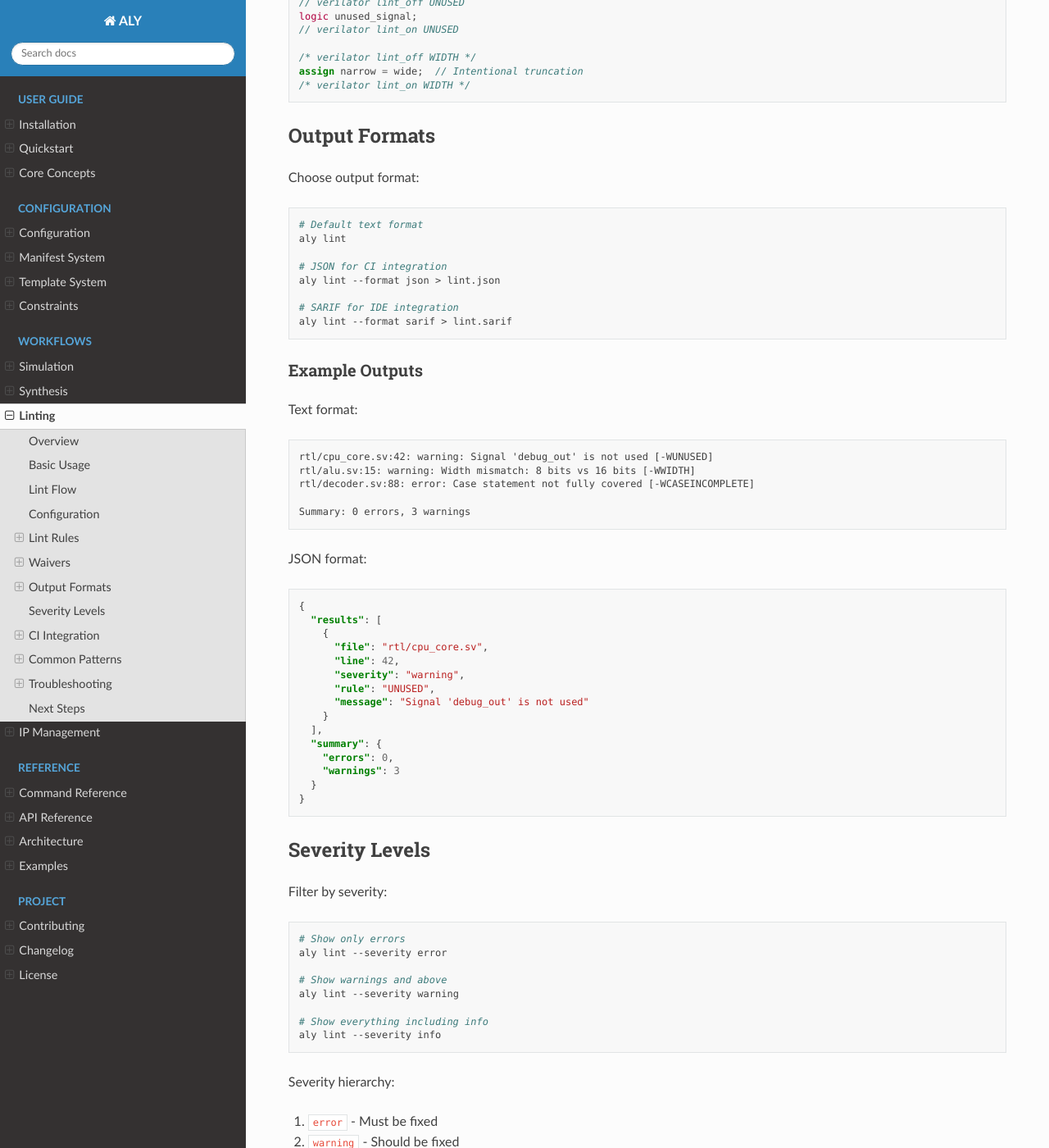
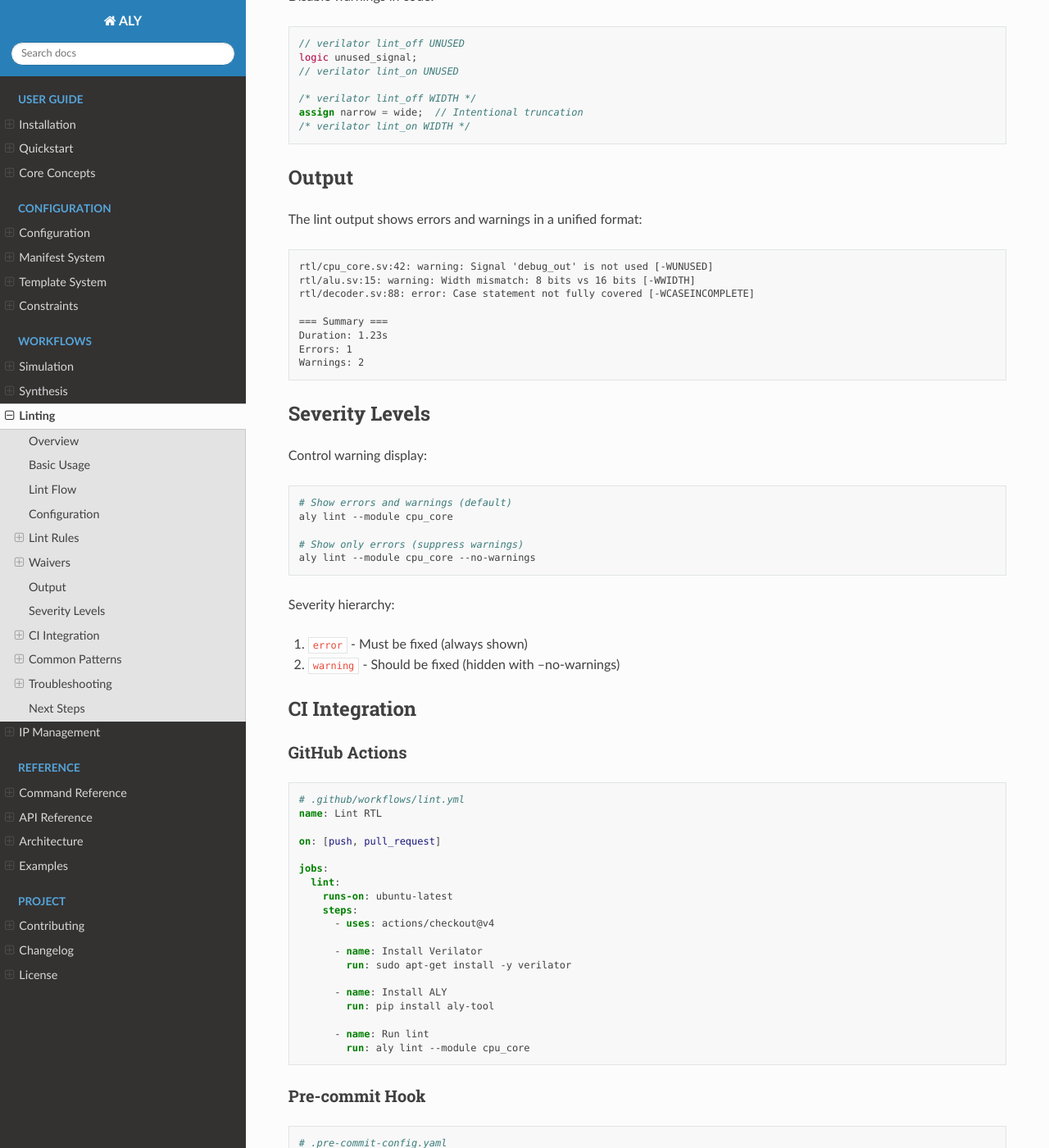
Before and after one commit to RWU-SOC/aly-tool, a Sphinx documentation site: the page built from docs/source/linting.rst, in a window 1280 px wide and 1400 px high, scrolled down 3219 px. Shown: the whole window at 82% size. Built offline with Sphinx 7.4.7 and the Read the Docs theme 3.1.0, drawn with Linux system fonts in a browser that asks for light colours; some of the changed text lies outside the part shown.

Commit message:
Update documentation and README for new CLI and usage
Revised README and documentation to reflect updated command-line interface, argument conventions, and usage examples. Updated URLs, minimum Python version, and clarified instructions for simulation, linting, and synthesis. Improved documentation for new options, removed outdated examples, and enhanced troubleshooting and CI integration sections.

```diff
--- a/docs/source/index.rst
+++ b/docs/source/index.rst
@@ -109,4 +109,3 @@
 
 * :ref:`genindex`
 * :ref:`modindex`
-* :ref:`search`
--- a/docs/source/linting.rst
+++ b/docs/source/linting.rst
@@ -37,14 +37,17 @@
 
 .. code-block:: bash
 
-   # Lint all RTL
-   aly lint
-
-   # Lint specific module
+   # Lint specific module (--module is required when no files given)
    aly lint --module cpu_core
 
    # Use specific linter
-   aly lint --tool verilator
+   aly lint --module cpu_core --tool slang
+
+   # Lint specific files
+   aly lint rtl/cpu.sv rtl/alu.sv
+
+   # Errors only (suppress warnings)
+   aly lint --module cpu_core --no-warnings
 
 
 Lint Flow
@@ -229,27 +232,10 @@
    /* verilator lint_on WIDTH */
 
 
-Output Formats
---------------
+Output
+------
 
-Choose output format:
-
-.. code-block:: bash
-
-   # Default text format
-   aly lint
-
-   # JSON for CI integration
-   aly lint --format json > lint.json
-
-   # SARIF for IDE integration
-   aly lint --format sarif > lint.sarif
-
-
-Example Outputs
-~~~~~~~~~~~~~~~
-
-Text format:
+The lint output shows errors and warnings in a unified format:
 
 .. code-block:: text
 
@@ -257,50 +243,29 @@
    rtl/alu.sv:15: warning: Width mismatch: 8 bits vs 16 bits [-WWIDTH]
    rtl/decoder.sv:88: error: Case statement not fully covered [-WCASEINCOMPLETE]
 
-   Summary: 0 errors, 3 warnings
-
-JSON format:
-
-.. code-block:: json
-
-   {
-     "results": [
-       {
-         "file": "rtl/cpu_core.sv",
-         "line": 42,
-         "severity": "warning",
-         "rule": "UNUSED",
-         "message": "Signal 'debug_out' is not used"
-       }
-     ],
-     "summary": {
-       "errors": 0,
-       "warnings": 3
-     }
-   }
+   === Summary ===
+   Duration: 1.23s
+   Errors: 1
+   Warnings: 2
 
 
 Severity Levels
 ---------------
 
-Filter by severity:
+Control warning display:
 
 .. code-block:: bash
 
-   # Show only errors
-   aly lint --severity error
+   # Show errors and warnings (default)
+   aly lint --module cpu_core
 
-   # Show warnings and above
-   aly lint --severity warning
-
-   # Show everything including info
-   aly lint --severity info
+   # Show only errors (suppress warnings)
+   aly lint --module cpu_core --no-warnings
 
 Severity hierarchy:
 
-1. ``error`` - Must be fixed
-2. ``warning`` - Should be fixed
-3. ``info`` - Style suggestions
+1. ``error`` - Must be fixed (always shown)
+2. ``warning`` - Should be fixed (hidden with --no-warnings)
 
 
 CI Integration
@@ -320,21 +285,16 @@
      lint:
        runs-on: ubuntu-latest
        steps:
-         - uses: actions/checkout@v3
+         - uses: actions/checkout@v4
 
          - name: Install Verilator
-           run: apt-get install -y verilator
+           run: sudo apt-get install -y verilator
 
          - name: Install ALY
-           run: pip install aly
+           run: pip install aly-tool
 
          - name: Run lint
-           run: aly lint --format sarif > lint.sarif
-
-         - name: Upload SARIF
-           uses: github/codeql-action/upload-sarif@v2
-           with:
-             sarif_file: lint.sarif
+           run: aly lint --module cpu_core
 
 
 Pre-commit Hook
@@ -348,7 +308,7 @@
        hooks:
          - id: aly-lint
            name: ALY Lint
-           entry: aly lint --severity error
+           entry: aly lint --module cpu_core --no-warnings
            language: system
            files: \.(sv|v)$
            pass_filenames: false
@@ -413,11 +373,17 @@
 Common Issues
 ~~~~~~~~~~~~~
 
-**Missing include paths:**
+**Linter not found:**
+
+Ensure verilator or slang is installed and in your PATH:
 
 .. code-block:: bash
 
-   aly lint -I path/to/includes
+   # Check if verilator is available
+   verilator --version
+
+   # Install verilator (Ubuntu)
+   sudo apt-get install verilator
 
 **Syntax errors:**
 
@@ -425,11 +391,11 @@
 
 .. code-block:: bash
 
-   aly simulate --top tb_design
+   aly sim --top tb_design
 
 **False positives:**
 
-Use waivers or inline comments to suppress.
+Use inline comments to suppress specific warnings in code.
 
 
 Next Steps
```
Also changed, not shown: README.md (+24 -23 lines), docs/source/commands/index.rst (+25 -11 lines), docs/source/quickstart.rst (+9 -9 lines), docs/source/simulation.rst (+6 -6 lines), docs/source/synthesis.rst (+20 -52 lines).
